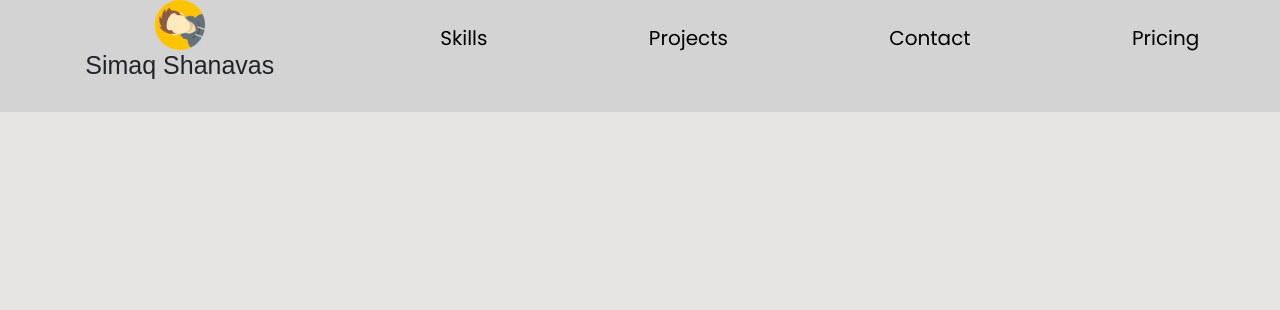
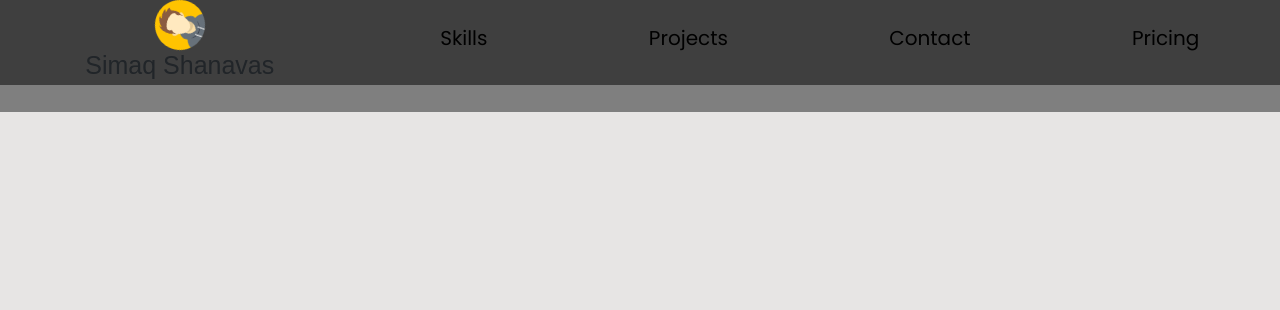
Before and after one commit to msimaq79/Simaq, a plain HTML site: page index.html in a window 1280 px wide. Shown: the top 310 px of the page. Drawn offline with nearby package versions, Linux system fonts and the light colour scheme; a script that the page names is missing; a web font is replaced by a local one.

Commit message:
Update style.css

```diff
--- a/styles/style.css
+++ b/styles/style.css
@@ -27,7 +27,7 @@ html {
   top: 0;
   position: -webkit-sticky;
   position: sticky;
-  background-color: lightgray;
+  background-color: rgba(0,0,0,0.5);
   z-index: 100;
 }
 
@@ -41,7 +41,7 @@ nav {
   -ms-flex-pack: distribute;
       justify-content: space-around;
   width: 100%;
-  background-color: lightgray;
+  background-color: rgba(0,0,0,0.5);
 }
 
 nav ul {
```
